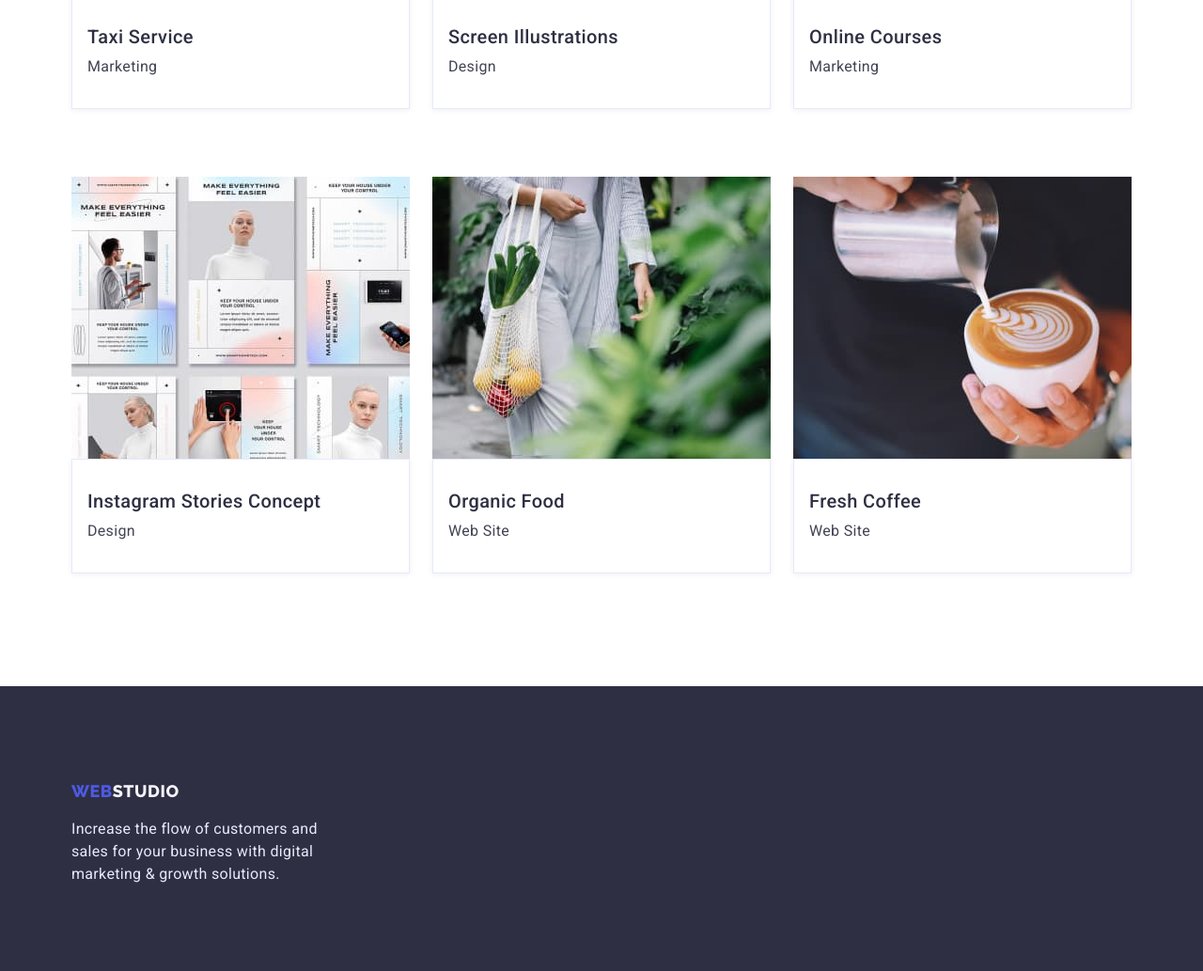
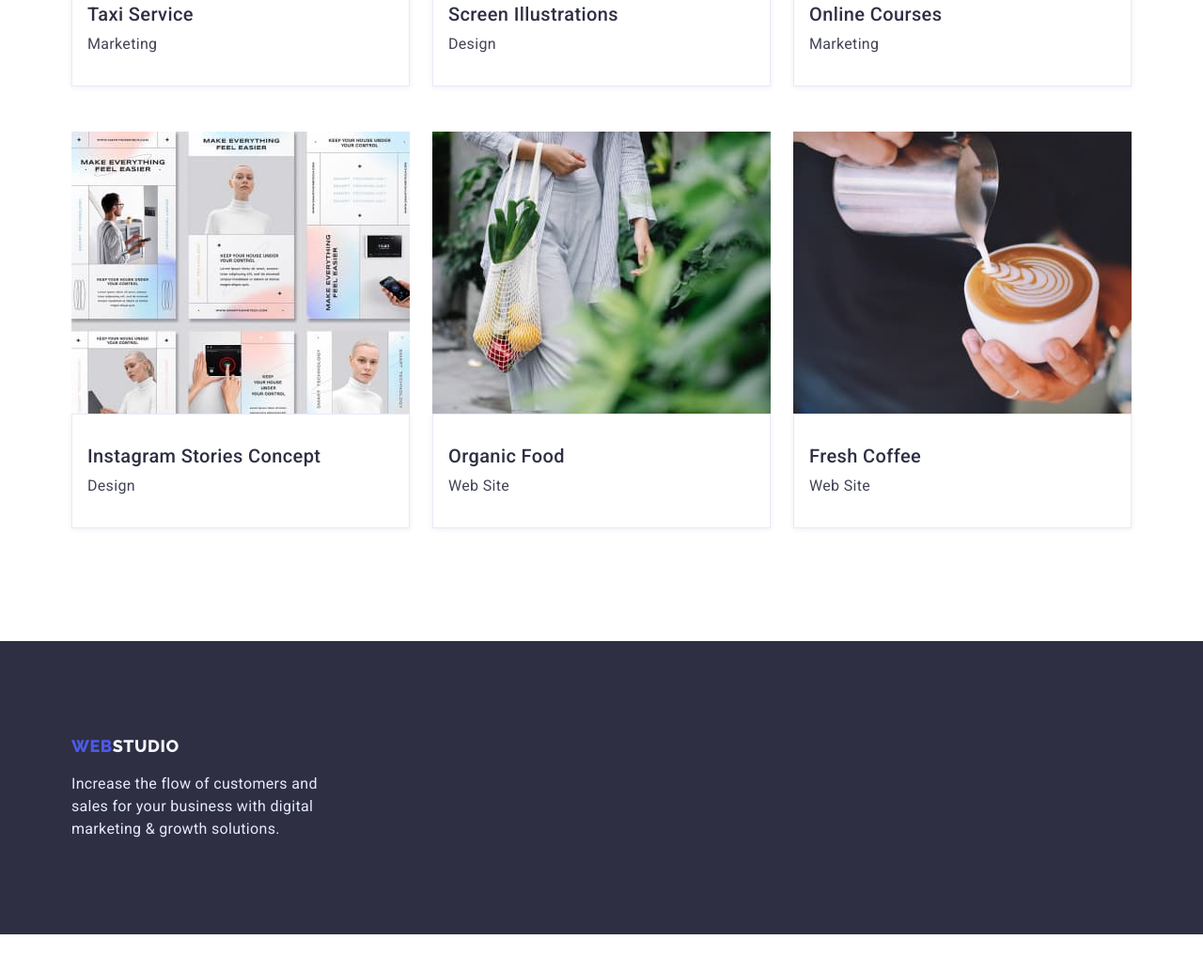
Before and after one commit to nstbezzz/goit-markup-hw-03, a plain HTML site: page portfolio.html in a window 1280 px wide. Shown: the part 1091-2124 px from the top of the page at 94% size. After the commit the page ends 2085 px from the top, so only its background shows below. Drawn offline with nearby package versions, Linux system fonts and the light colour scheme.

Commit message:
(портфолио)

```diff
--- a/css/styles.css
+++ b/css/styles.css
@@ -6,11 +6,17 @@
   --secondary-background-color: #f4f4fd;
   --dark-accent-color: #404bbf;
   --card-set-gap: 24px;
+
 }
 /*styles for index.html*/
+* {
+  margin: 0;
+  padding: 0;
+  box-sizing: border-box;
 
+}
 body {
-  margin: 0;
+
   background-color: var(--primary-white-color);
   color: var(--primary-text-color);
 
@@ -47,6 +53,7 @@ img {
 
 .header {
   background-color: var(--primary-white-color);
+  padding: 0;
 }
 /* main-nav */
 
@@ -151,19 +158,21 @@ img {
   padding-left: 15px;
   padding-right: 15px;
   width: 1158px;
+
 }
 
 /* hero */
+
+.section.no-padding {
+  padding-top: 0;
+  padding-bottom: 0;
+}
 
 .section {
   padding-top: 120px;
   padding-bottom: 120px;
 }
 
-.section.no-padding {
-  padding-top: 0;
-  padding-bottom: 0;
-}
 
 .hero {
   padding-top: 188px;
@@ -316,14 +325,13 @@ button:focus {
 }
 
 /* footer */
-.container.footer {
-  padding-top: 100px;
-  padding-bottom: 100px;
+section.footer {
+padding-top: 100px;
+padding-bottom: 100px;
+background-color: var(--title-text-color);
 }
 
-.footer {
-  background-color: var(--title-text-color);
-}
+
 .footer-logo {
   color: var(--secondary-background-color);
 }
@@ -342,21 +350,26 @@ button:focus {
 /*styles for portfolio.html*/
 
 /* buttons */
-.section.portfolio-btn {
-  padding-top: 96px;
-  padding-bottom: 0;
+
+.section.portfolio {padding-top: 96px;
 }
+
+
 
 .portfolio-title {
   margin-top: 0;
   margin-bottom: 0;
   padding: 0;
+
 }
 .sorting {
+
   display: flex;
   justify-content: center;
-  margin-bottom: 72px;
+margin-bottom: 72px;
 }
+
+
 
 .sorting .sorting-btn + .sorting-btn {
   margin-left: 24px;
@@ -411,12 +424,11 @@ button:focus {
   letter-spacing: 0.02em;
 }
 /* card-set */
-.section.portfolio {
-  margin: 0;
-  padding: 0;
-}
+
+
 
 .card-set {
+
   padding: 0;
   margin: 0;
   list-style: none;
@@ -425,21 +437,21 @@ button:focus {
   flex-wrap: wrap;
 
   margin-left: calc(-1 * var(--card-set-gap));
-  margin-top: calc(-1 * var(--card-set-gap));
+
 }
 
 .card-set > .item-cards {
   flex-basis: calc(100% / 3 - var(--card-set-gap));
+  margin-left: var(--card-set-gap);
 
-  margin-left: var(--card-set-gap);
-  margin-top: var(--card-set-gap);
 }
 .item-cards {
+  margin-top: 0;
   margin-bottom: 48px;
 }
 
 .item-cards:nth-last-child(-n + 3) {
-  margin-bottom: 120px;
+  margin-bottom: 0;
 }
 
 .card-thumb {
--- a/portfolio.html
+++ b/portfolio.html
@@ -53,8 +53,8 @@
 
     <!--buttons-->
     <main>
-      <section class="section portfolio-btn">
-        <div class="container">
+      <section class="section portfolio">
+        <div class="container portfolio-btn">
           <h1 class="portfolio-title invisible">Portfolio</h1>
           <ul class="sorting list">
             <li class="sorting-btn">
@@ -75,14 +75,9 @@
               <button type="button" class="button-portfolio">Marketing</button>
             </li>
           </ul>
-        </div>
-      </section>
 
-      <!--portfolio-->
-      <section class="section portfolio">
-        <div class="container">
-          <h2 class="portfolio-title invisible">Galery</h2>
-          <ul class="card-set list">
+           <!--portfolio-->
+<ul class="card-set list">
             <li class="item-cards">
               <a>
                 <img
@@ -210,13 +205,13 @@
               >
             </li>
           </ul>
-        </div>
+          </div>
       </section>
     </main>
 
     <footer class="footer">
-      <section class="section no-padding">
-        <div class="container footer">
+      <section class="section footer">
+        <div class="container">
           <a href="./index.html" class="logo"
             >Web<span class="footer-logo">Studio</span></a
           >
```
Also changed, not shown: index.html (+2 -2 lines).
